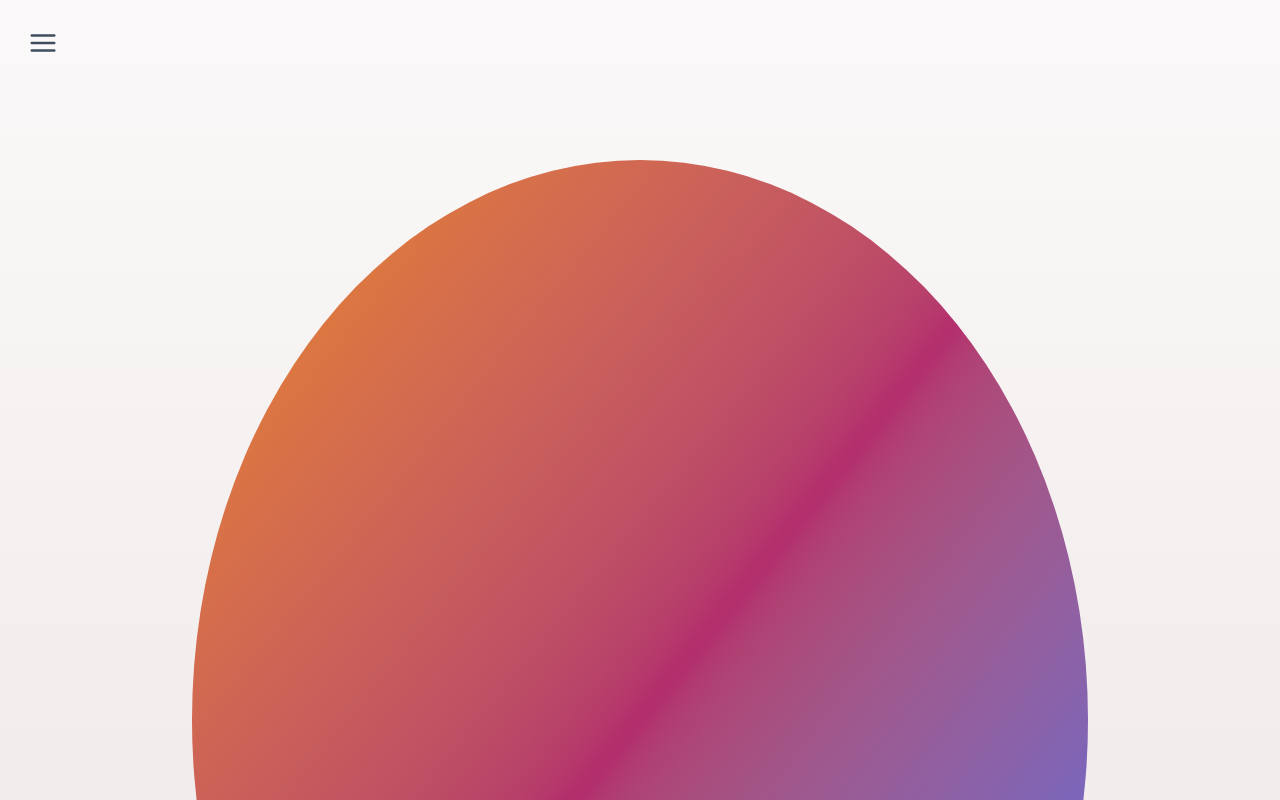
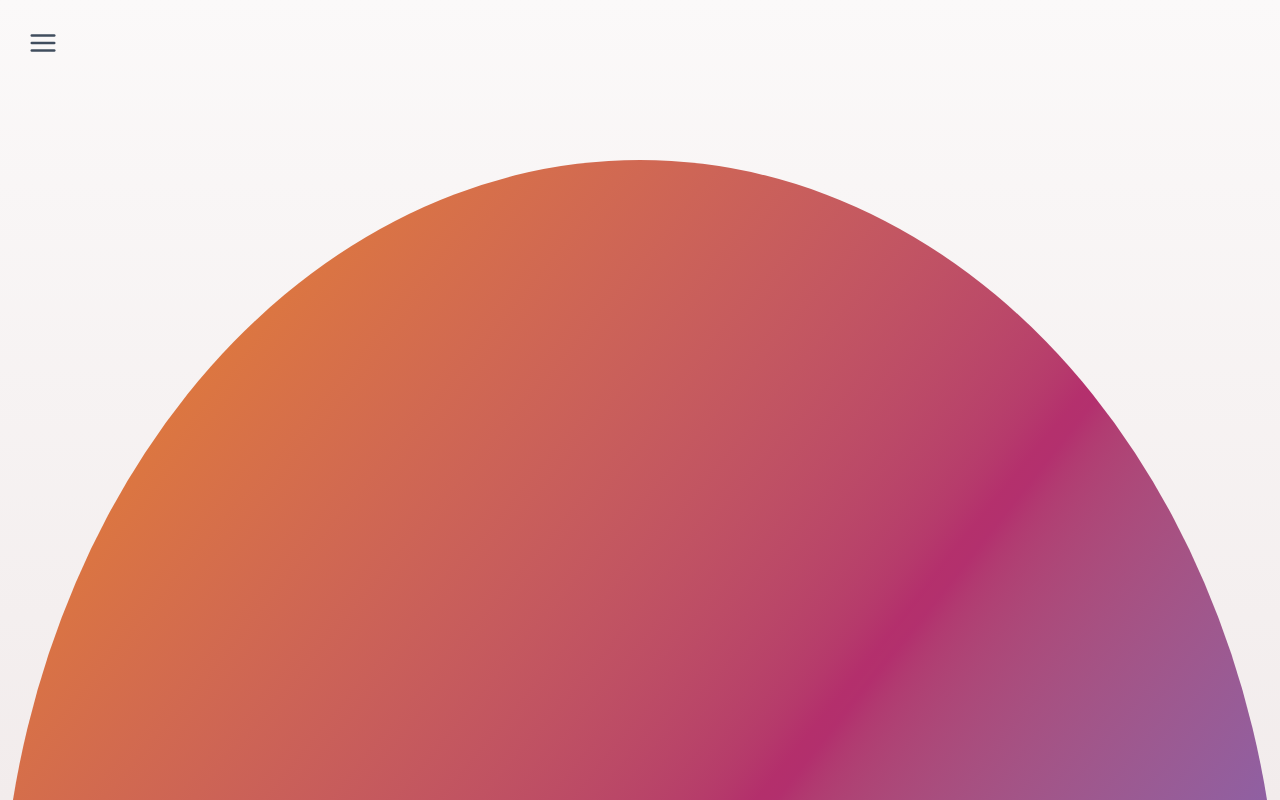
Before and after one commit to GranulatedCheese/Personal-Portfolio, a React (Vite) app in the folder client/: page / in a window 1280 px wide. Shown: the top 800 px of the page. Built offline with nearby package versions, Linux system fonts and the light colour scheme.

Commit message:
trying to fix circle

```diff
--- a/client/src/components/Hero/hero.css
+++ b/client/src/components/Hero/hero.css
@@ -2,8 +2,8 @@
 @import "../../index.css";
 
 .main-circle-dark {
-  width: calc(100vw * 0.7);
-  height: calc(100vh * 1.4);
+  width: 100vw;
+  height: 200vh;
   border-radius: 50%;
   display: inline-block;
   @apply bg-linear-to-br from-hot-orange via-pink-800/80 to-hard-blue;
```
